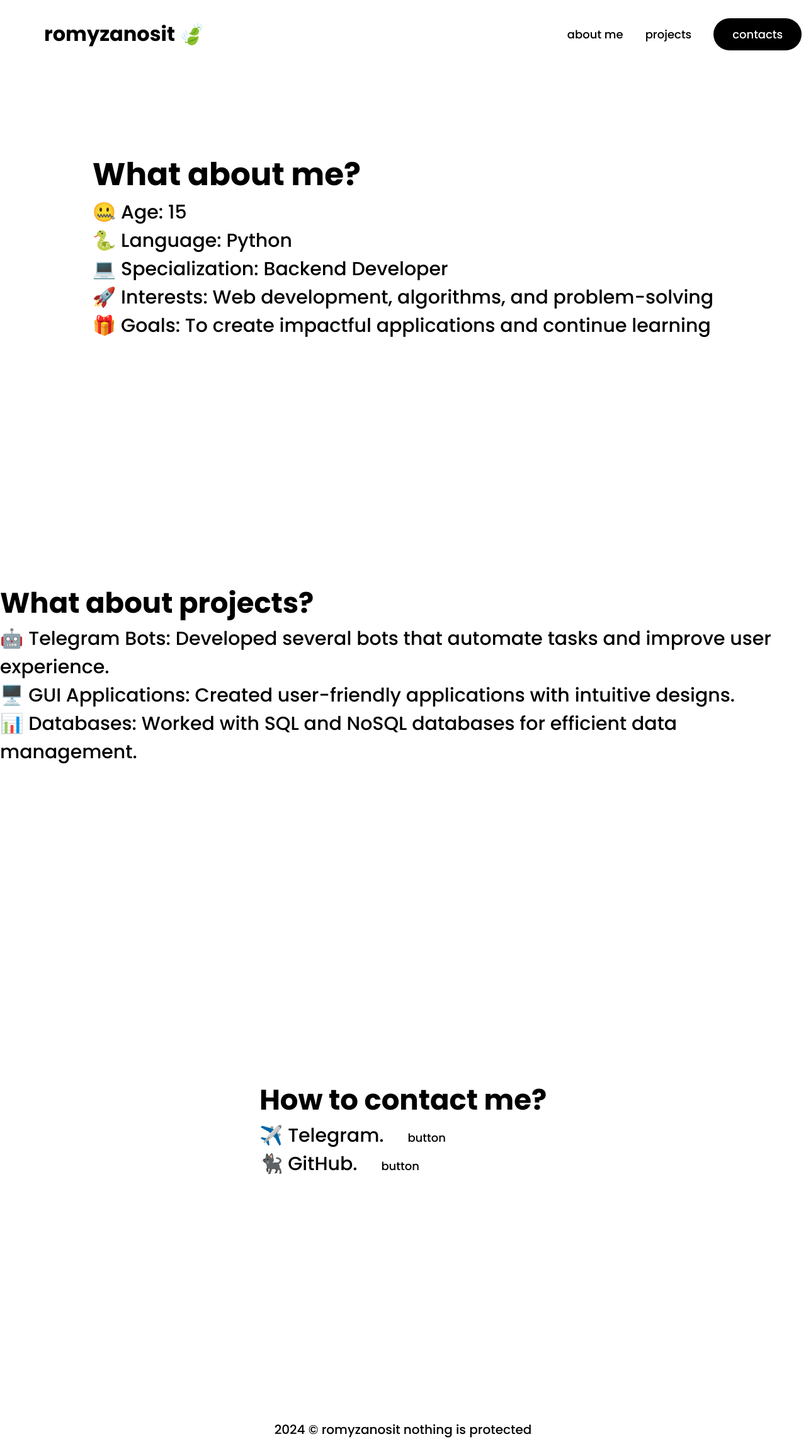
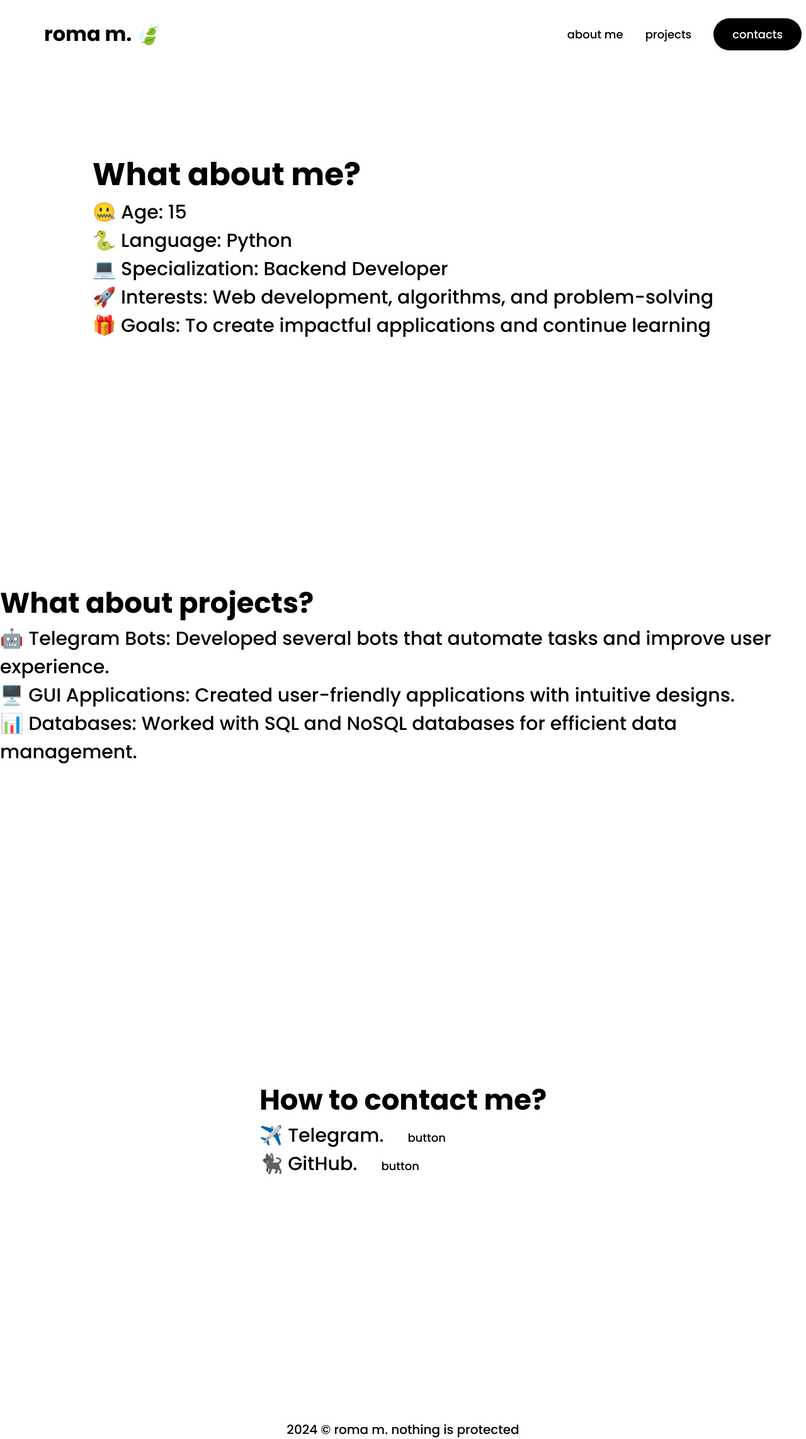
Before and after one commit to romyzanosit/romaz, a plain HTML site: page index.html in a window 1280 px wide. Shown: the whole page at 63% size. Drawn offline with Linux system fonts and the light colour scheme; a script that the page names is missing.

Commit message:
Update index.html

```diff
--- a/index.html
+++ b/index.html
@@ -9,7 +9,7 @@
 </head>
 <body>
     <header>
-        <h1>romyzanosit 🍃</h1>
+        <h1>roma m. 🍃</h1>
         <ul>
             <li><a href="#aboutme">about me</a></li>
             <li><a href="#projects">projects</a></li>
@@ -48,7 +48,7 @@
         </div>
     </main>
     <footer>
-        <p>2024 © romyzanosit nothing is protected</p>
+        <p>2024 © roma m. nothing is protected</p>
     </footer>
     <script src="./script.js"></script>
 </body>
```
